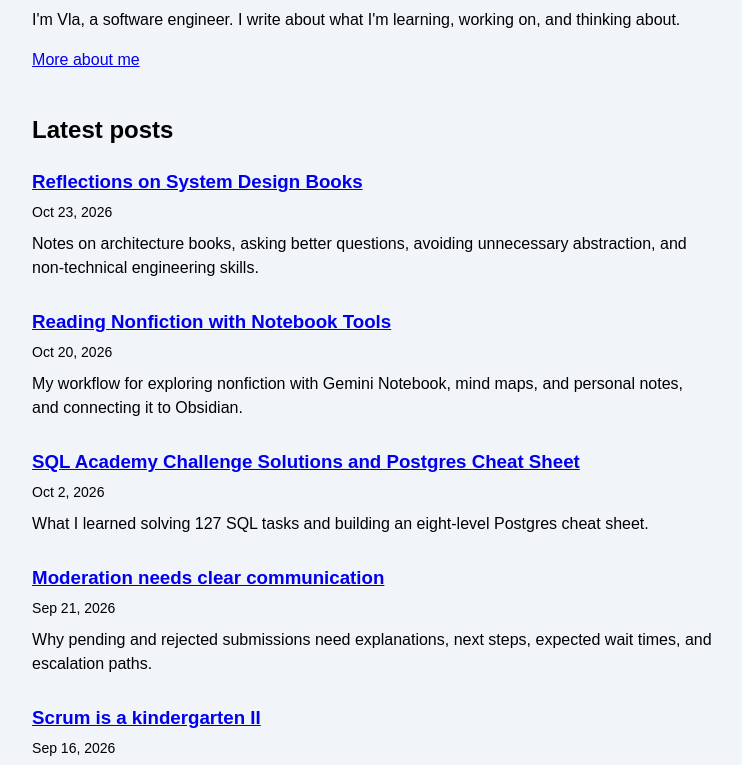
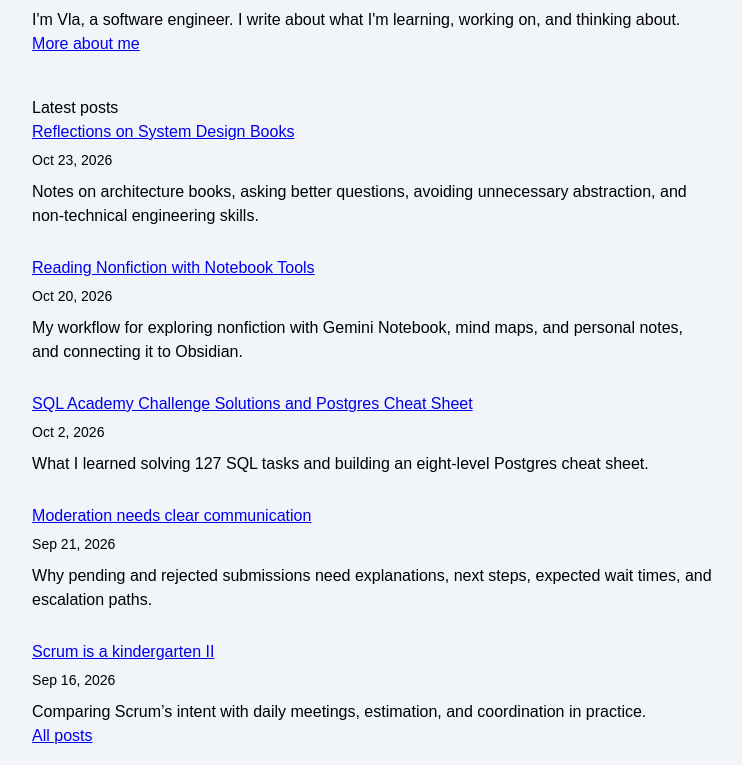
Before and after one commit to v1adhope/personal-website, an Astro site: page / in a window 1280 px wide. Shown: the part 159-924 px from the top of the page, without its empty margins (268-1010 px from the left). Built offline with nearby package versions, Linux system fonts and the light colour scheme; Astro itself is replaced by a stand-in of ours.

Commit message:
style: add global CSS reset

```diff
--- a/src/styles/global.css
+++ b/src/styles/global.css
@@ -1,3 +1,16 @@
+* {
+    vertical-align: baseline;
+    font-weight: inherit;
+    font-family: inherit;
+    font-style: inherit;
+    font-size: 100%;
+    border: 0 none;
+    outline: 0;
+    padding: 0;
+    margin: 0;
+    box-sizing: border-box;
+}
+
 html {
     color-scheme: light;
     background-color: #f1f5f9;
@@ -10,10 +23,6 @@ body {
     max-width: 80ch;
     padding: 1rem;
     line-height: 1.5;
-}
-
-* {
-    box-sizing: border-box;
 }
 
 h1 {
```
